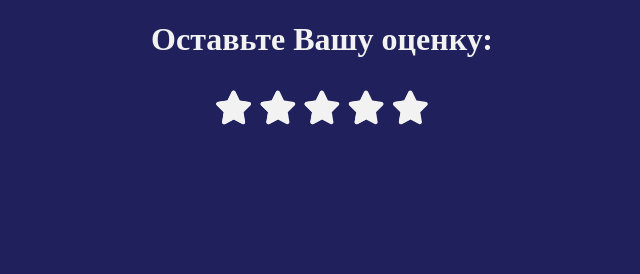
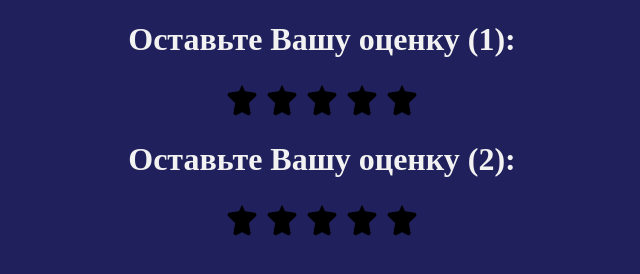
Before and after one commit to KutenkovV/KutenkoV.github.io, a plain HTML site: page index.html in a window 1280 px wide. Shown: the whole page, without its empty margins (318-958 px from the left). Drawn offline with Linux system fonts and the light colour scheme.

Commit message:
fix + зарефакторил

```diff
--- a/index.html
+++ b/index.html
@@ -8,42 +8,38 @@
 </head>
 
 <body>
-    <div class="star-rating">
-        <h1>Оставьте Вашу оценку:</h1>
-        <fieldset class="rate">
-            <input type="radio" id="star-10" name="star-item" value="10">
-            <label for="star-10" title="5 звёзд"></label>
+    <div class="stars-rating-wrapper">
+        <div class="stars-rating__item">
+            <h1>Оставьте Вашу оценку (1):</h1>
+            <div class="item-stars">
+                <input type="radio" name="item-name-1">
+                <input type="radio" name="item-name-1">
+                <input type="radio" name="item-name-1">
+                <input type="radio" name="item-name-1">
+                <input type="radio" name="item-name-1">
+                <input type="radio" name="item-name-1">
+                <input type="radio" name="item-name-1">
+                <input type="radio" name="item-name-1">
+                <input type="radio" name="item-name-1">
+                <input type="radio" name="item-name-1">
+            </div>
+        </div>
 
-            <input type="radio" id="star-9" name="star-item" value="9">
-            <label class="half-star" for="star-9" title="4.5 звёзд"></label>
-
-            <input type="radio" id="star-8" name="star-item" value="8">
-            <label for="star-8" title="4 звёзд"></label>
-
-            <input type="radio" id="star-7" name="star-item" value="7">
-            <label class="half-star" for="star-7" title="3.5 звёзд"></label>
-
-            <input type="radio" id="star-6" name="star-item" value="6">
-            <label for="star-6" title="3 звёзд"></label>
-
-            <input type="radio" id="star-5" name="star-item" value="5">
-            <label class="half-star" for="star-5" title="2.5 звёзд"></label>
-
-            <input type="radio" id="star-4" name="star-item" value="4">
-            <label for="star-4" title="2 звёзд"></label>
-
-            <input type="radio" id="star-3" name="star-item" value="3">
-            <label class="half-star" for="star-3" title="1.5 звёзд"></label>
-
-            <input type="radio" id="star-2" name="star-item" value="2">
-            <label for="star-2" title="1 звёзд"></label>
-
-            <input type="radio" id="star-1" name="star-item" value="1">
-            <label class="half-star" for="star-1" title="0.5 звёзд"></label>
-
-            <input type="radio" id="star-0" name="star-item" value="0">
-            <label for="star-0" title="0 звёзд"></label>
-        </fieldset>
+        <div class="stars-rating__item">
+            <h1>Оставьте Вашу оценку (2):</h1>
+            <div class="item-stars">
+                <input type="radio" name="item-name-2">
+                <input type="radio" name="item-name-2">
+                <input type="radio" name="item-name-2">
+                <input type="radio" name="item-name-2">
+                <input type="radio" name="item-name-2">
+                <input type="radio" name="item-name-2">
+                <input type="radio" name="item-name-2">
+                <input type="radio" name="item-name-2">
+                <input type="radio" name="item-name-2">
+                <input type="radio" name="item-name-2">
+            </div>
+        </div>
     </div>
 </body>
 
@@ -58,53 +54,50 @@
         color: #f2f2f2;
     }
 
-    .rate {
-        display: inline-block;
-        border: 0;
+    .item-stars {
+        display: flex;
+        flex-direction: row-reverse;
+        justify-content: center;
     }
 
-    .rate > input {
-        display: none;
+    .item-stars input {
+        position: relative;
+        display: flex;
+        flex-direction: row-reverse;
+        justify-content: center;
+        width: 20px;
+        height: 40px;
+        cursor: pointer;
+        transition: 0.1s;
+        -webkit-appearance: none;
+        appearance: none;
+        overflow: hidden;
+        margin: 0;
     }
 
-    .rate > label {
-        float: right;
+    .item-stars input::before {
+        position: absolute;
+        content: "\f005";
+        font-family: FontAwesome;
+        font-size: 34px;
+        left: 4px;
     }
 
-    .rate > label::before {
-        display: inline-block;
-        font-size: 2.1rem;
-        padding: .3rem .2rem;
-        margin: 0;
-        cursor: pointer;
-        font-family: FontAwesome;
-        content: "\f005";
+    .item-stars input:nth-child(2n+1)::before {
+        position: absolute;
+        left: initial;
+        right: 4px;
     }
 
-    .rate > label:last-child::before {
-        content: "\f006";
-        position: absolute;
-        padding-right: 0;
+    .item-stars input:hover~input::before {
+        color: #daa002;
     }
 
-    .rate .half-star:before {
-        content: "\f089";
-        position: absolute;
-        padding-right: 0;
-    }
-
-    input:checked ~ label,
-    label:hover,
-    label:hover ~ label {
-        transition: all 0.1s;
-        color: #ffe600;
-
-    }
-
-    input:checked + label:hover,
-    input:checked ~ label:hover,
-    input:checked ~ label:hover ~ label,
-    label:hover ~ input:checked ~ label {
+    input:hover~input::before,
+    input:hover::before,
+    input:checked~input::before,
+    input:checked::before {
+        transition: 0.1s;
         color: #ffbb00;
     }
 </style>
```
